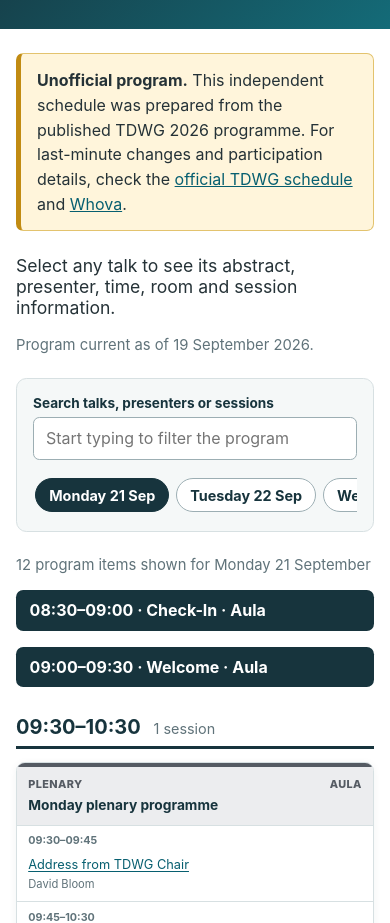
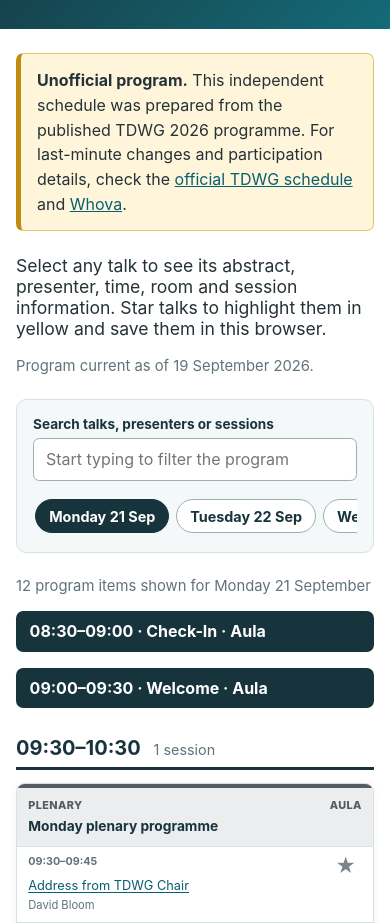
Before and after one commit to rukayaj/tdwg-2026-detailed-program, a plain HTML site: page index.html in a window 390 px wide. Shown: the part 152-1075 px from the top of the page. Drawn offline with Linux system fonts and the light colour scheme.

Commit message:
Add starred talks

```diff
--- a/assets/program.css
+++ b/assets/program.css
@@ -147,6 +147,7 @@
 .programme-search input:focus,
 .programme-day:focus-visible,
 .programme-talk-link:focus-visible,
+.programme-talk-star:focus-visible,
 .programme-dialog-close:focus-visible {
   outline: 3px solid rgba(20, 107, 120, .3);
   outline-offset: 2px;
@@ -249,11 +250,45 @@
 }
 
 .programme-talk {
+  background: #fff;
   border-top: 1px solid var(--programme-line);
   display: grid;
   gap: .45rem;
-  grid-template-columns: 3.45rem 1fr;
+  grid-template-columns: 3.45rem minmax(0, 1fr) 2rem;
   padding: .55rem .7rem;
+  transition: background-color .15s ease;
+}
+
+.programme-talk-starred {
+  background: #fff3a6;
+}
+
+.programme-talk-star {
+  align-items: center;
+  align-self: start;
+  background: transparent;
+  border: 0;
+  border-radius: 999px;
+  color: #7b8589;
+  cursor: pointer;
+  display: flex;
+  font: inherit;
+  font-size: 1.25rem;
+  height: 2rem;
+  justify-content: center;
+  line-height: 1;
+  margin: -.35rem -.35rem 0 0;
+  padding: 0;
+  width: 2rem;
+}
+
+.programme-talk-star:hover {
+  background: rgba(255, 255, 255, .7);
+  color: #6b5200;
+}
+
+.programme-talk-star[aria-pressed="true"] {
+  color: #9b7000;
 }
 
 .programme-talk-time {
@@ -427,8 +462,21 @@
   }
 
   .programme-talk {
-    grid-template-columns: 1fr;
+    grid-template-columns: minmax(0, 1fr) 2rem;
     gap: .25rem;
+  }
+
+  .programme-talk-time {
+    grid-column: 1;
+  }
+
+  .programme-talk > div {
+    grid-column: 1;
+  }
+
+  .programme-talk-star {
+    grid-column: 2;
+    grid-row: 1 / span 2;
   }
 }
 
--- a/assets/program.js
+++ b/assets/program.js
@@ -14,6 +14,8 @@
   let selectedDay;
   let previousFocus;
   let talkById = new Map();
+  const starredTalksKey = "tdwg-2026-starred-talks";
+  let starredTalks = loadStarredTalks();
 
   const trackColours = [
     [/AI|ROBOT/i, ["#dceDEA", "#205a51"]],
@@ -32,6 +34,32 @@
     if (className) node.className = className;
     if (text !== undefined) node.textContent = text;
     return node;
+  }
+
+  function loadStarredTalks() {
+    try {
+      const saved = JSON.parse(localStorage.getItem(starredTalksKey) || "[]");
+      return new Set(Array.isArray(saved) ? saved.filter((id) => typeof id === "string") : []);
+    } catch (error) {
+      console.warn("Could not load starred program talks", error);
+      return new Set();
+    }
+  }
+
+  function saveStarredTalks() {
+    try {
+      localStorage.setItem(starredTalksKey, JSON.stringify([...starredTalks]));
+    } catch (error) {
+      console.warn("Could not save starred program talks", error);
+    }
+  }
+
+  function setStarState(row, button, item) {
+    const isStarred = starredTalks.has(item.id);
+    row.classList.toggle("programme-talk-starred", isStarred);
+    button.setAttribute("aria-pressed", String(isStarred));
+    button.setAttribute("aria-label", `${isStarred ? "Remove star from" : "Star"} ${item.title}`);
+    button.title = isStarred ? "Remove from starred talks" : "Add to starred talks";
   }
 
   function time24(value) {
@@ -114,7 +142,16 @@
     if (item.virtual) details.append(element("span", "programme-badge", "Virtual"));
     if (item.cancelled) details.append(element("span", "programme-badge programme-badge-cancelled", "Cancelled"));
     details.append(element("span", "programme-talk-speakers", item.speakers.join(", ") || "Presenter not listed"));
-    row.append(details);
+    const star = element("button", "programme-talk-star", "★");
+    star.type = "button";
+    setStarState(row, star, item);
+    star.addEventListener("click", () => {
+      if (starredTalks.has(item.id)) starredTalks.delete(item.id);
+      else starredTalks.add(item.id);
+      saveStarredTalks();
+      setStarState(row, star, item);
+    });
+    row.append(details, star);
     return row;
   }
 
@@ -266,6 +303,11 @@
     closeDialog(true);
   });
   window.addEventListener("popstate", handleHash);
+  window.addEventListener("storage", (event) => {
+    if (event.key !== starredTalksKey) return;
+    starredTalks = loadStarredTalks();
+    renderSchedule();
+  });
   search.addEventListener("input", renderSchedule);
 
   const programme = window.TDWG_2026_PROGRAMME;
--- a/index.html
+++ b/index.html
@@ -27,7 +27,7 @@
 
     <div class="programme-app">
       <div class="programme-intro">
-        <p class="lead">Select any talk to see its abstract, presenter, time, room and session information.</p>
+        <p class="lead">Select any talk to see its abstract, presenter, time, room and session information. Star talks to highlight them in yellow and save them in this browser.</p>
         <p class="programme-updated">Program current as of 19 September 2026.</p>
       </div>
 
```
